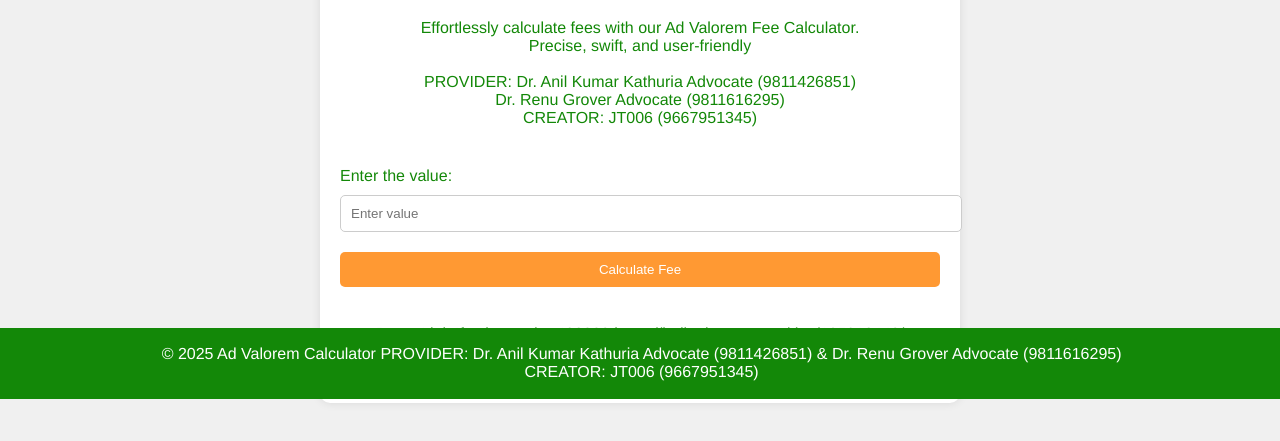
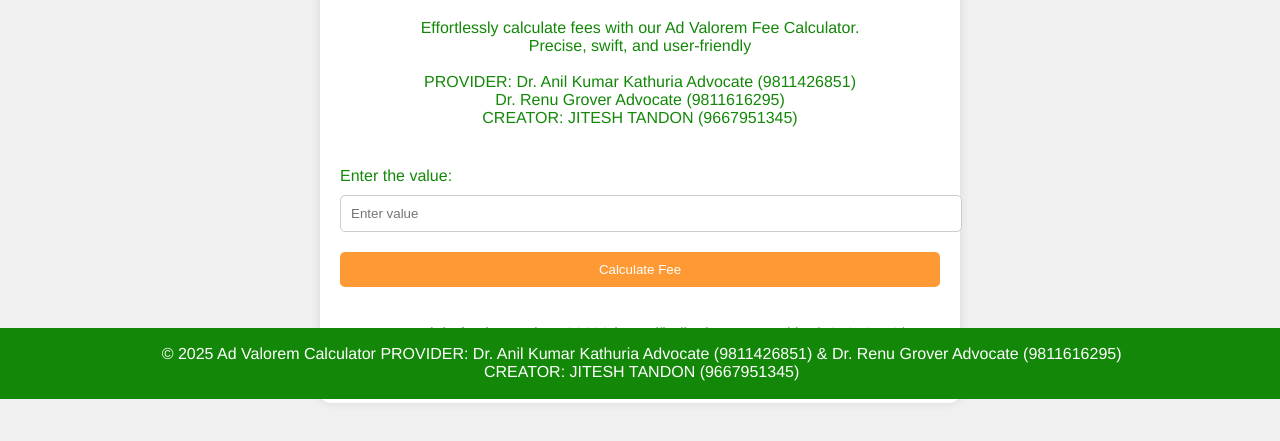
Before and after one commit to JixelPioneer/Ad-Valorem-Calculator, a plain HTML site: page index.html in a window 1280 px wide. Shown: the part 401-842 px from the top of the page. Drawn offline with Linux system fonts and the light colour scheme.

Commit message:
index.html

```diff
--- a/index.html
+++ b/index.html
@@ -81,7 +81,7 @@
         <img src="https://static.vecteezy.com/system/resources/previews/007/630/238/original/court-there-is-justice-decision-and-law-with-laws-scales-buildings-wooden-judge-hammer-in-flat-cartoon-design-illustration-vector.jpg" alt="Indian Flag" class="header-img">
         <h1>Ad Valorem Calculator</h1>
         <div class="description">
-            <p>Effortlessly calculate fees with our Ad Valorem Fee Calculator.<br> Precise, swift, and user-friendly <br> <br> PROVIDER: Dr. Anil Kumar Kathuria Advocate (9811426851) <br> Dr. Renu Grover Advocate (9811616295) <br> CREATOR:  JT006 (9667951345)</p>
+            <p>Effortlessly calculate fees with our Ad Valorem Fee Calculator.<br> Precise, swift, and user-friendly <br> <br> PROVIDER: Dr. Anil Kumar Kathuria Advocate (9811426851) <br> Dr. Renu Grover Advocate (9811616295) <br> CREATOR:  JITESH TANDON (9667951345)</p>
         </div>
         <label for="value">Enter the value:</label>
         <input type="number" id="value" placeholder="Enter value">
@@ -92,7 +92,7 @@
         </div>
     </div>
     <footer>
-        <p>&copy; 2025 Ad Valorem Calculator PROVIDER: Dr. Anil Kumar Kathuria Advocate (9811426851)</span> & <span>Dr. Renu Grover Advocate (9811616295) <br> CREATOR:  JT006 (9667951345)</p>
+        <p>&copy; 2025 Ad Valorem Calculator PROVIDER: Dr. Anil Kumar Kathuria Advocate (9811426851)</span> & <span>Dr. Renu Grover Advocate (9811616295) <br> CREATOR:  JITESH TANDON (9667951345)</p>
     </footer>
     <script>
         function calculateFee() {
```
